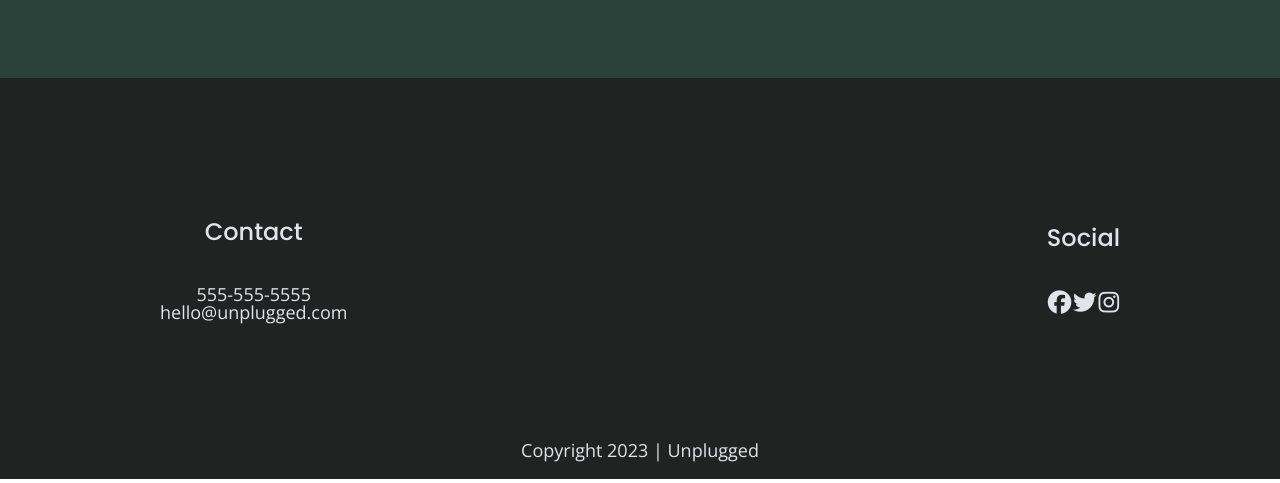
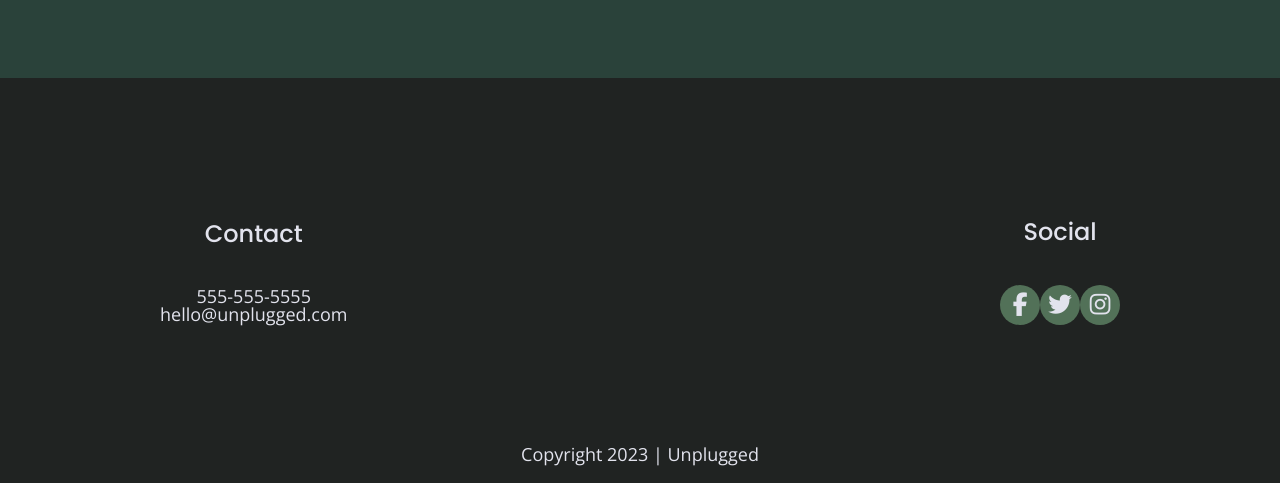
Before and after one commit to judy-b/unplugged-project, a website built with Parcel: page index.html in a window 1280 px wide. Shown: the part 2467-2950 px from the top of the page. Built offline with nearby package versions, Linux system fonts and the light colour scheme.

Commit message:
Added social media icons to each page

```diff
--- a/css/main.css
+++ b/css/main.css
@@ -227,7 +227,17 @@ footer .social-icons p {
   align-items: center;
 }
 
-footer i {
+footer .social-icons p {
+  background-color: #527158;
+  border-radius: 50%;
+  width: 40px;
+  height: 40px;
+  display: flex;
+  justify-content: center;
+  align-items: center;
+}
+
+footer .social-icons p i {
   font-size: 1.31em;
 }
 
--- a/index.html
+++ b/index.html
@@ -147,10 +147,10 @@
           <h4>Social</h4>
           <div class="social-icons">
             <p><a href="https://www.facebook/yoursite" target="_BLANK" rel="noopener">
-              <i class="fa-brands fa-facebook"></i>
+              <i class="fab fa-facebook-f"></i>
             </a></p>
             <p><a href="https://twitter.com/yoursite" target="_blank" rel="noopener">
-              <i class="fa-brands fa-twitter"></i>
+              <i class="fab fa-twitter"></i>
             </a></p>
             <p><a href="https://www.instagram.com/yoursite" target="_blank" rel="noopener">
               <i class="fa-brands fa-instagram"></i>
```
Also changed, not shown: about/index.html (+1 -1 lines), faqs/index.html (+1 -1 lines).
